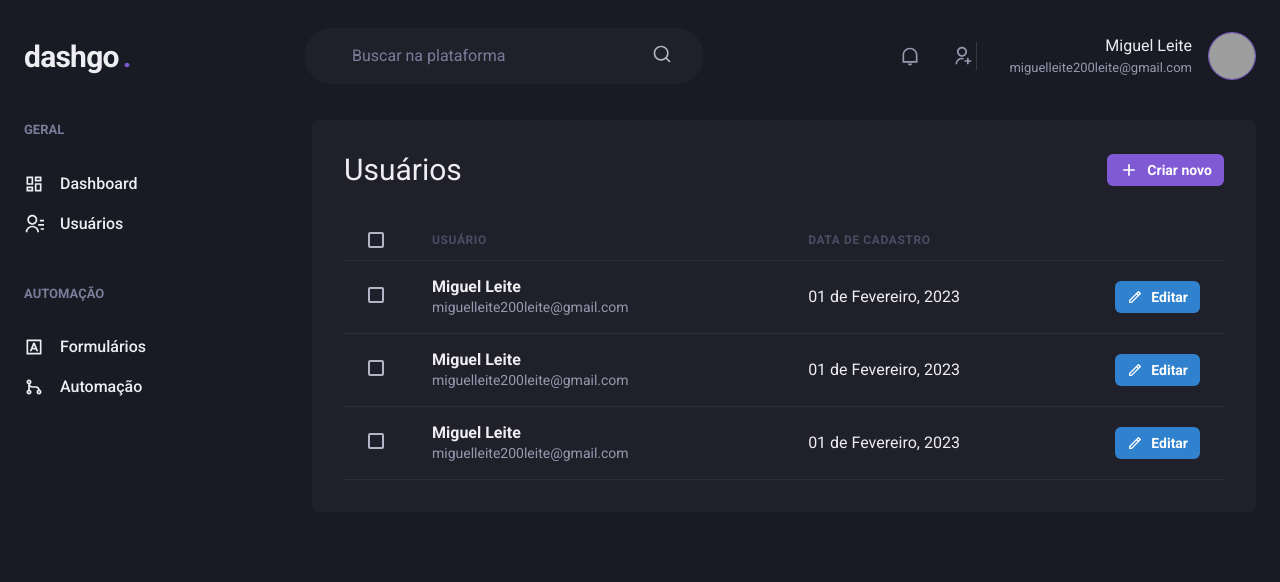
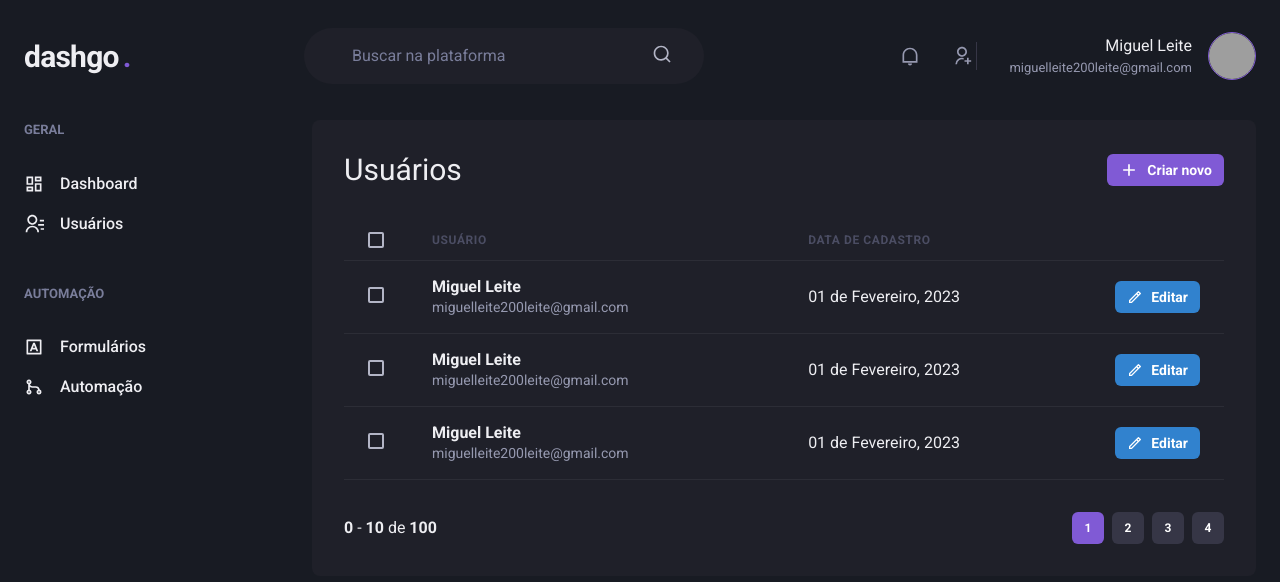
Before and after one commit to Miguel-Leite/chakra-ui-dashgo, a Next.js app: page /users in a window 1280 px wide. Shown: the top 582 px of the page. Built offline with nearby package versions, Linux system fonts and the light colour scheme; grey boxes are pictures that could not be loaded.

Commit message:
💄 UI: pagination component

```diff
--- /dev/null
+++ b/src/components/Pagination.tsx
@@ -0,0 +1,70 @@
+import { Box, Button, HStack, Stack } from "@chakra-ui/react";
+
+
+export function Pagination() {
+
+  return (
+    <Stack
+      direction="row"
+      mt="8"
+      justify="space-between"
+      align="center"
+      spacing="center"
+    >
+      <Box>
+        <strong>0</strong> - <strong>10</strong> de <strong>100</strong>
+      </Box>
+      <HStack spacing="2">
+        <Button
+          size="sm"
+          fontSize="xs"
+          width="4"
+          colorScheme="purple"
+          disabled
+          _disabled={{
+            bgColor: "purple.500",
+            cursor: "default",
+          }}
+        >
+          1
+        </Button>
+        <Button
+          size="sm"
+          fontSize="xs"
+          width="4"
+          colorScheme="purple"
+          bg="gray.700"
+          _hover={{
+            bg: "gray.500"
+          }}
+        >
+          2
+        </Button>
+        <Button
+          size="sm"
+          fontSize="xs"
+          width="4"
+          colorScheme="purple"
+          bg="gray.700"
+          _hover={{
+            bg: "gray.500"
+          }}
+        >
+          3
+        </Button>
+        <Button
+          size="sm"
+          fontSize="xs"
+          width="4"
+          colorScheme="purple"
+          bg="gray.700"
+          _hover={{
+            bg: "gray.500"
+          }}
+        >
+          4
+        </Button>
+      </HStack>
+    </Stack>
+  );
+}
--- a/src/pages/users/index.tsx
+++ b/src/pages/users/index.tsx
@@ -4,6 +4,7 @@
 import { Header } from "@/src/components/Header";
 import { Sidebar } from "@/src/components/Sidebar";
 import { RiAddLine, RiPencilLine } from "react-icons/ri";
+import { Pagination } from "@/src/components/Pagination";
 
 
 export default function Users() {
@@ -112,6 +113,8 @@
               </Tr>
             </Tbody>
           </Table>
+
+          <Pagination />
         </Box>
       </Flex>
     </Box>
```
